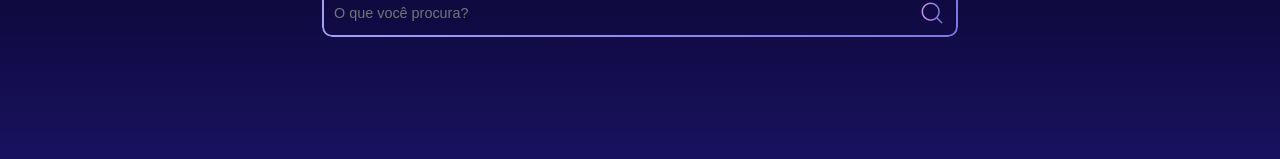
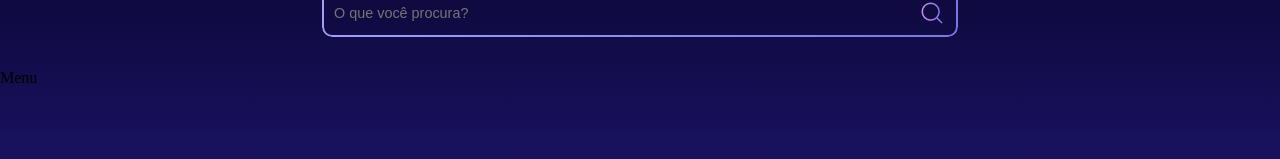
Before and after one commit to robs-am/space-gallery, a React (Create React App) app: page / in a window 1280 px wide. Shown: the part 127-286 px from the top of the page. Built offline with nearby package versions, Linux system fonts and the light colour scheme.

Commit message:
add componente menu

```diff
--- /dev/null
+++ b/src/Components/Menu/index.jsx
@@ -0,0 +1,7 @@
+import React from 'react'
+
+export default function Menu() {
+  return (
+    <div>Menu</div>
+  )
+}
--- a/src/Pages/Homepage/index.jsx
+++ b/src/Pages/Homepage/index.jsx
@@ -1,8 +1,11 @@
-
-import Header from './../../Components/Header/index';
+import Menu from "../../Components/Menu";
+import Header from "./../../Components/Header/index";
 
 export default function Homepage() {
-    return(
-        <><Header/></>
-    )
+  return (
+    <>
+      <Header />
+      <Menu />
+    </>
+  );
 }
```
